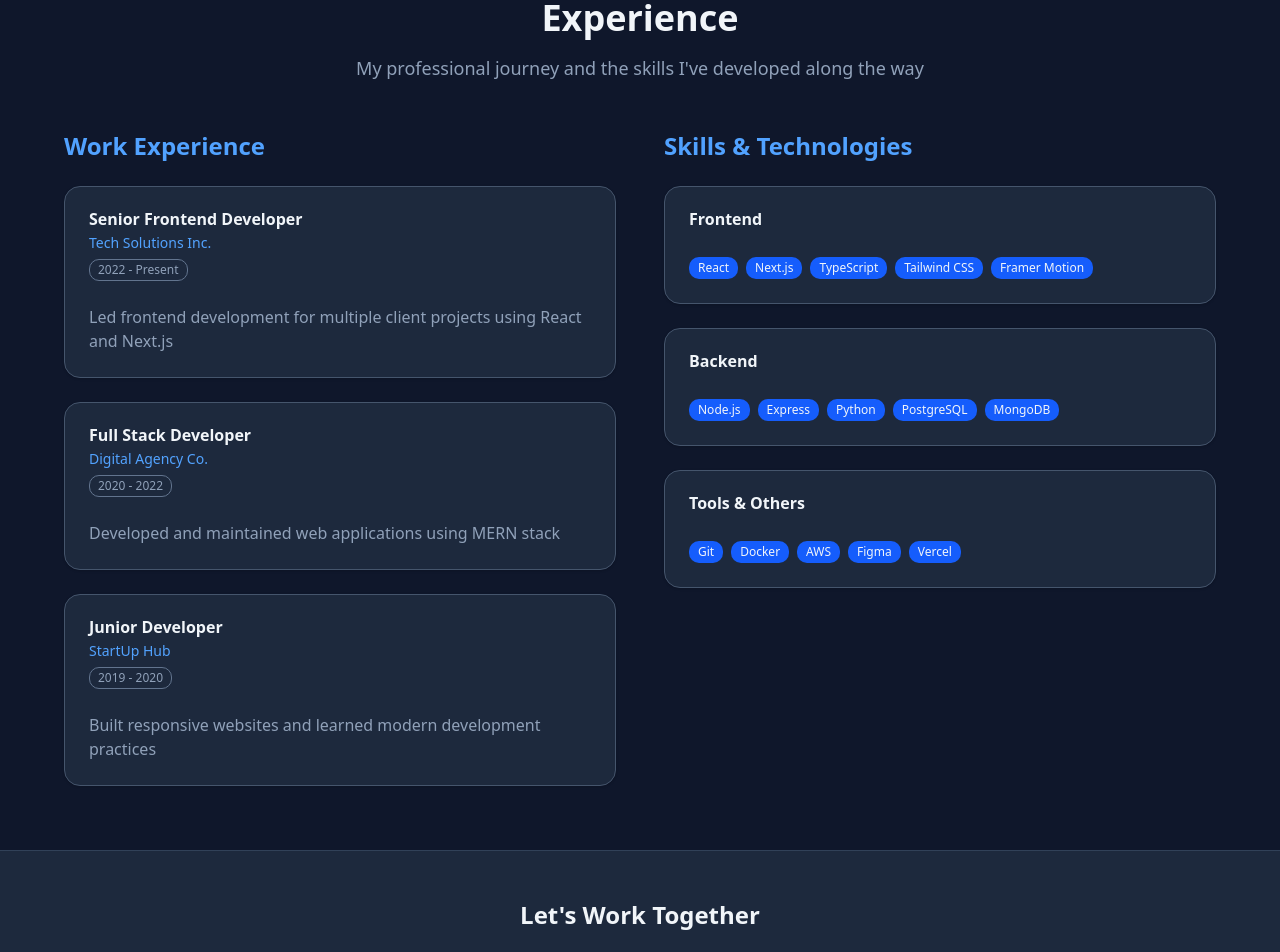
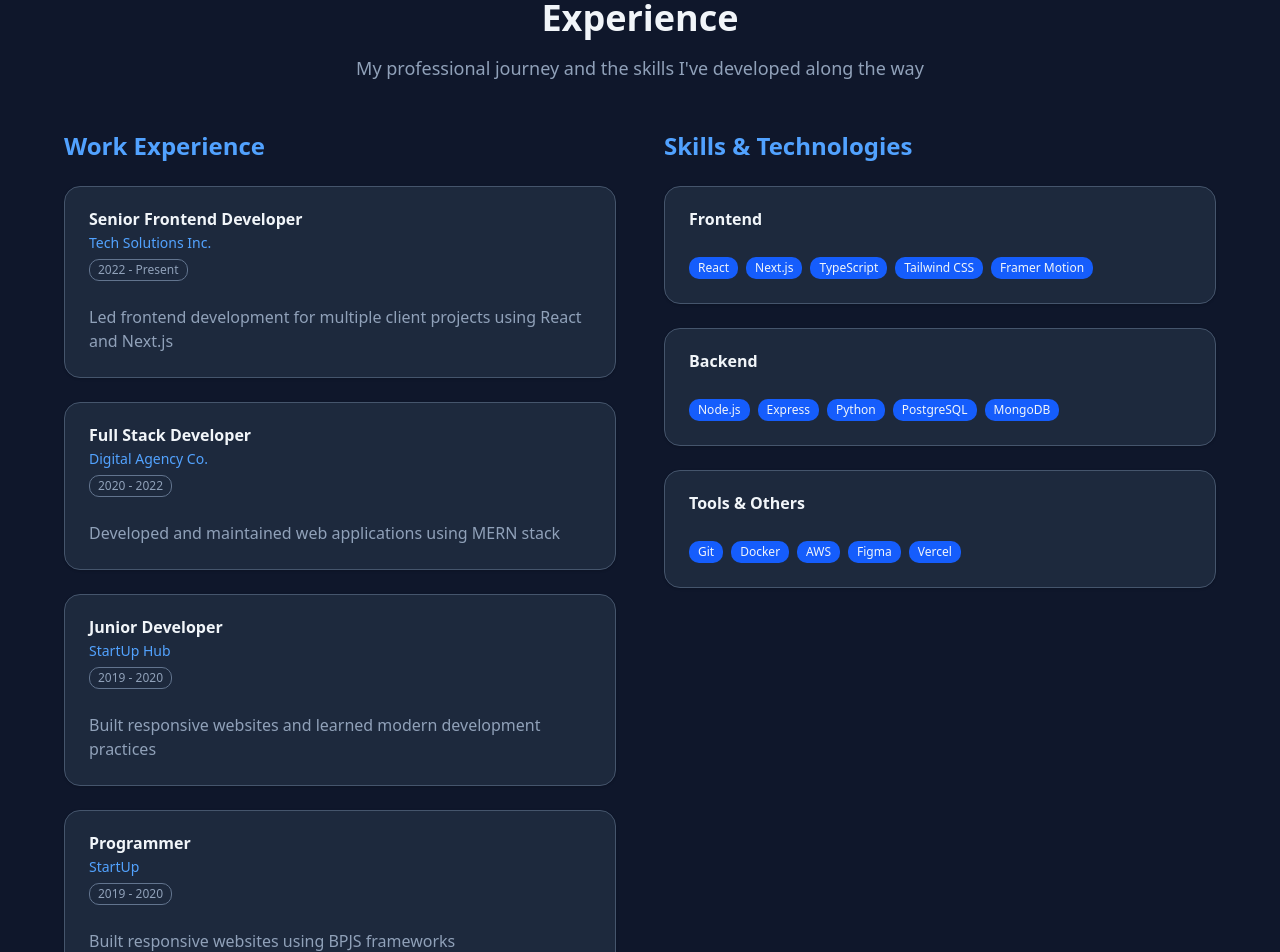
Before and after one commit to Aditya4348/Portofolio, a React (Vite) app: page / in a window 1280 px wide. Shown: the part 1500-2452 px from the top of the page. Built offline with nearby package versions, Linux system fonts and the light colour scheme.

Commit message:
{ feat } Experience Section

```diff
--- a/src/components/organism/CardExperience.tsx
+++ b/src/components/organism/CardExperience.tsx
@@ -1,25 +1,16 @@
 import { Link } from "react-router-dom";
 import { Badge } from "../ui/badge";
 import { Card, CardHeader, CardTitle, CardDescription, CardContent, CardFooter } from "../ui/card";
+import type { JobsProps, skillsProps } from "@/data/interface/global";
 
-interface experienceProps {
-    title?: string
-    company?: string
-    period?: string
-    description?: string
-}
 
-interface skillsProps {
-    category?: string;
-    skill?: string[];
-}
 
-export default function CardExperience({ job, skills, index }: { job: experienceProps, skills: skillsProps, index: number }) {
+export default function CardExperience({ job, skills, index }: { job: JobsProps, skills: skillsProps, index: number }) {
 
     return (
         <Card key={index} className="bg-dark-secondary border-slate-600">
             <CardHeader>
-            <CardTitle className="text-dark-primary">{job.title || skills.category}</CardTitle>
+                <CardTitle className="text-dark-primary">{job.title || skills.category}</CardTitle>
                 {job.company && (
                     <CardDescription className="text-blue-400">{job.company}</CardDescription>
                 )}
@@ -30,7 +21,7 @@
                 )}
             </CardHeader>
             <CardContent>
-                {job.company && <p className="text-dark-muted">{job.company}</p>}
+                {job.description && <p className="text-dark-muted">{job.description}</p>}
                 {skills.skill && (
                     <div className="flex flex-wrap gap-2">
                         {skills.skill.map((abilitys, index) => (
@@ -41,13 +32,6 @@
                     </div>
                 )}
             </CardContent>
-            <CardFooter>
-                <Link to={`/projects/${index}`}>
-                    <Badge variant="outline" className="w-fit border-slate-500 text-slate-400">
-                        View Project
-                    </Badge>
-                </Link>
-            </CardFooter>
         </Card>
     )
 }
--- a/src/components/temp/ExperienceSection.tsx
+++ b/src/components/temp/ExperienceSection.tsx
@@ -1,55 +1,36 @@
-import { title } from "process";
-import { Badge } from "../ui/badge";
-import { Card, CardContent, CardHeader, CardTitle } from "../ui/card";
-import CardProject from "../organism/CardExperience";
-
-interface experienceProps {
-    title: string;
-    company: string;
-    period: string;
-    description: string;
-}
+import type { experienceProps } from "@/data/interface/global";
+import CardExperience from "../organism/CardExperience";
 
 
-export default function ExperienceSection({ title, description }: { title?: string, description?: string }) {
+
+
+export default function ExperienceSection({ title, description, titleWorks, titleSkills, jobs, skills }: experienceProps) {
     return (
         <section id="experience" className="py-16 px-4">
             <div className="container mx-auto max-w-6xl">
                 <div className="text-center mb-12">
-                    <h2 className="text-3xl md:text-4xl font-bold mb-4">Experience {title}</h2>
+                    <h2 className="text-3xl md:text-4xl font-bold mb-4">{title}</h2>
                     <p className="text-dark-muted text-lg max-w-2xl mx-auto">
-                        My professional journey and the skills I've developed along the way {description}
+                        {description}
                     </p>
                 </div>
                 <div className="grid lg:grid-cols-2 gap-12">
                     <div>
-                        <h3 className="text-2xl font-semibold mb-6 text-blue-400">Work Experience</h3>
+                        <h3 className="text-2xl font-semibold mb-6 text-blue-400">{titleWorks}</h3>
                         <div className="space-y-6">
-                            {[
-                                {
-                                    title: "Senior Frontend Developer",
-                                    company: "Tech Solutions Inc.",
-                                    period: "2022 - Present",
-                                    description: "Led frontend development for multiple client projects using React and Next.js",
-                                },
-                                {
-                                    title: "Full Stack Developer",
-                                    company: "Digital Agency Co.",
-                                    period: "2020 - 2022",
-                                    description: "Developed and maintained web applications using MERN stack",
-                                },
-                                {
-                                    title: "Junior Developer",
-                                    company: "StartUp Hub",
-                                    period: "2019 - 2020",
-                                    description: "Built responsive websites and learned modern development practices",
-                                },
-                            ].map((job, index) => (
-                                <CardProject job={job} skills={{}} index={index} />
+                            {jobs.map((job, index) => (
+                                <CardExperience job={job} skills={{}} index={index} />
                             ))}
                         </div>
                     </div>
-
+                    <div>
+                        <h3 className="text-2xl font-semibold mb-6 text-blue-400">{titleSkills}</h3>
+                        <div className="space-y-6">
+                            {skills.map((skillGroup, index) => (
+                                <CardExperience job={{}} skills={skillGroup} index={index} />
+                            ))}
+                        </div>
+                    </div>
                 </div>
             </div>
         </section>
--- /dev/null
+++ b/src/data/experience.ts
@@ -0,0 +1,46 @@
+export const experience = {
+    title: 'Experience',
+    description: "My professional journey and the skills I've developed along the way",
+    titleWorks: 'Work Experience',
+    titleSkills: 'Skills & Technologies ',
+    jobs: [
+        {
+            title: "Senior Frontend Developer",
+            company: "Tech Solutions Inc.",
+            period: "2022 - Present",
+            description: "Led frontend development for multiple client projects using React and Next.js",
+        },
+        {
+            title: "Full Stack Developer",
+            company: "Digital Agency Co.",
+            period: "2020 - 2022",
+            description: "Developed and maintained web applications using MERN stack",
+        },
+        {
+            title: "Junior Developer",
+            company: "StartUp Hub",
+            period: "2019 - 2020",
+            description: "Built responsive websites and learned modern development practices",
+        },
+        {
+            title: "Programmer",
+            company: "StartUp",
+            period: "2019 - 2020",
+            description: "Built responsive websites using BPJS frameworks",
+        },
+    ],
+    skills: [
+        {
+            category: "Frontend",
+            skill: ["React", "Next.js", "TypeScript", "Tailwind CSS", "Framer Motion"],
+        },
+        {
+            category: "Backend",
+            skill: ["Node.js", "Express", "Python", "PostgreSQL", "MongoDB"],
+        },
+        {
+            category: "Tools & Others",
+            skill: ["Git", "Docker", "AWS", "Figma", "Vercel"],
+        },
+    ],
+}
--- a/src/data/interface/global.tsx
+++ b/src/data/interface/global.tsx
@@ -30,3 +30,27 @@
     description?: string;
     projects?: ProjectItem[];
 }
+
+
+// interface (tipe data custom untuk bagian Experience Section)
+
+export interface JobsProps {
+    title?: string
+    company?: string
+    period?: string
+    description?: string
+}
+
+export interface skillsProps {
+    category?: string;
+    skill?: string[];
+}
+
+export interface experienceProps {
+    title: string;
+    description?: string;
+    titleWorks: string;
+    titleSkills: string;
+    jobs: JobsProps[];
+    skills: skillsProps[];
+}
--- a/src/page/homePage.tsx
+++ b/src/page/homePage.tsx
@@ -1,11 +1,11 @@
 import { Button } from "@/components/ui/button"
-import { Card, CardContent, CardDescription, CardHeader, CardTitle } from "@/components/ui/card"
-import { Badge } from "@/components/ui/badge"
 import HeroSection from "@/components/temp/HeroSection"
 import ProjectSection from "@/components/temp/ProjectSection"
 import { Github, Linkedin, Mail } from "lucide-react"
 import { hero } from "@/data/hero"
 import { ContentProject } from "@/data/project"
+import { experience } from "@/data/experience";
+import ExperienceSection from "@/components/temp/ExperienceSection"
 
 
 export default function HomePage() {
@@ -18,90 +18,7 @@
 
 
       {/* Experience Section */}
-      <section id="experience" className="py-16 px-4">
-        <div className="container mx-auto max-w-6xl">
-          <div className="text-center mb-12">
-            <h2 className="text-3xl md:text-4xl font-bold mb-4">Experience</h2>
-            <p className="text-dark-muted text-lg max-w-2xl mx-auto">
-              My professional journey and the skills I've developed along the way
-            </p>
-          </div>
-          <div className="grid lg:grid-cols-2 gap-12">
-            <div>
-              <h3 className="text-2xl font-semibold mb-6 text-blue-400">Work Experience</h3>
-              <div className="space-y-6">
-                {[
-                  {
-                    title: "Senior Frontend Developer",
-                    company: "Tech Solutions Inc.",
-                    period: "2022 - Present",
-                    description: "Led frontend development for multiple client projects using React and Next.js",
-                  },
-                  {
-                    title: "Full Stack Developer",
-                    company: "Digital Agency Co.",
-                    period: "2020 - 2022",
-                    description: "Developed and maintained web applications using MERN stack",
-                  },
-                  {
-                    title: "Junior Developer",
-                    company: "StartUp Hub",
-                    period: "2019 - 2020",
-                    description: "Built responsive websites and learned modern development practices",
-                  },
-                ].map((job, index) => (
-                  <Card key={index} className="bg-dark-secondary border-slate-600">
-                    <CardHeader>
-                      <CardTitle className="text-dark-primary">{job.title}</CardTitle>
-                      <CardDescription className="text-blue-400">{job.company}</CardDescription>
-                      <Badge variant="outline" className="w-fit border-slate-500 text-slate-400">
-                        {job.period}
-                      </Badge>
-                    </CardHeader>
-                    <CardContent>
-                      <p className="text-dark-muted">{job.description}</p>
-                    </CardContent>
-                  </Card>
-                ))}
-              </div>
-            </div>
-            <div>
-              <h3 className="text-2xl font-semibold mb-6 text-blue-400">Skills & Technologies</h3>
-              <div className="space-y-6">
-                {[
-                  {
-                    category: "Frontend",
-                    skills: ["React", "Next.js", "TypeScript", "Tailwind CSS", "Framer Motion"],
-                  },
-                  {
-                    category: "Backend",
-                    skills: ["Node.js", "Express", "Python", "PostgreSQL", "MongoDB"],
-                  },
-                  {
-                    category: "Tools & Others",
-                    skills: ["Git", "Docker", "AWS", "Figma", "Vercel"],
-                  },
-                ].map((skillGroup, index) => (
-                  <Card key={index} className="bg-dark-secondary border-slate-600">
-                    <CardHeader>
-                      <CardTitle className="text-dark-primary">{skillGroup.category}</CardTitle>
-                    </CardHeader>
-                    <CardContent>
-                      <div className="flex flex-wrap gap-2">
-                        {skillGroup.skills.map((skill, skillIndex) => (
-                          <Badge key={skillIndex} className="bg-blue-600 hover:bg-blue-700">
-                            {skill}
-                          </Badge>
-                        ))}
-                      </div>
-                    </CardContent>
-                  </Card>
-                ))}
-              </div>
-            </div>
-          </div>
-        </div>
-      </section>
+      <ExperienceSection {...experience}/>
 
       {/* Footer */}
       <footer id="contact" className="py-12 px-4 bg-dark-secondary border-t border-slate-700">
```
